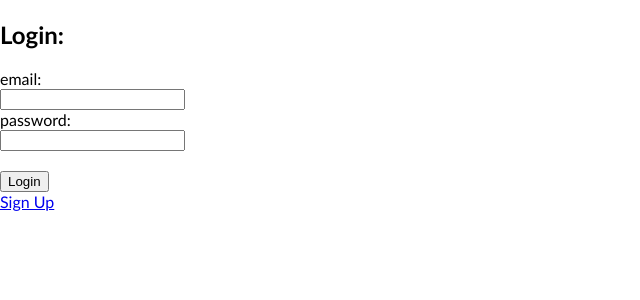
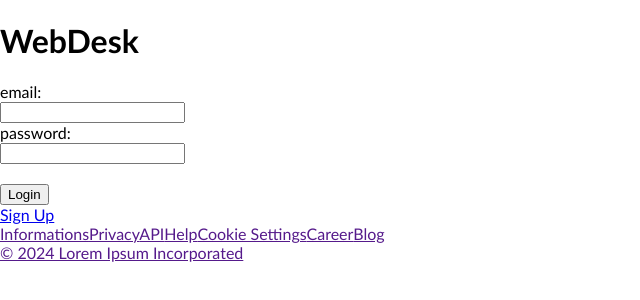
Before and after one commit to Pyrvdox/WebDesk, a React (Create React App) app in the folder frontend/: page / in a window 1280 px wide. Shown: the top 300 px of the page, without its empty margins (0-640 px from the left). Built offline with nearby package versions, Linux system fonts and the light colour scheme.

Commit message:
footer component
footer component

```diff
--- a/frontend/src/App.js
+++ b/frontend/src/App.js
@@ -1,20 +1,24 @@
 import React from 'react'
 import { BrowserRouter, Routes, Route } from "react-router-dom"
-import Navbar from './Components/Navbar';
+import NavBar from './Components/Navbar';
 import LoginComponent from './Components/Login';
 import RegisterComponent from './Components/Register';
 import HomeComponent from './Components/Home';
+import Footer from './Components/Footer';
 
 function App() {
   return (
+    <>
     <BrowserRouter>
       <Routes>
-        <Route path='cos' element={<Navbar />}/>
         <Route path='home' element={<HomeComponent />}/>
         <Route path='' element={<LoginComponent />}/>
         <Route path='register' element={<RegisterComponent />}/>
       </Routes>
+    <Footer />
     </BrowserRouter>
+    </>
+
   );
 }
 
--- /dev/null
+++ b/frontend/src/Components/Footer.js
@@ -0,0 +1,24 @@
+import React from "react";
+import '../Styles/footerstyles.css'
+
+const Footer = () => {
+
+    return(
+        <section>
+            <div className="footer-container">
+                <a href="">Informations</a>
+                <a href="">Privacy</a>
+                <a href="">API</a>
+                <a href="">Help</a>
+                <a href="">Cookie Settings</a>
+                <a href="">Career</a>
+                <a href="">Blog</a>
+            </div>
+            <div className="footer-container">
+                <a href="">© 2024 Lorem Ipsum Incorporated</a>
+            </div>
+        </section>
+    )
+}
+
+export default Footer;
--- a/frontend/src/Components/Login.js
+++ b/frontend/src/Components/Login.js
@@ -44,8 +44,8 @@ const LoginComponent = () => {
             }
 
     return(
-        <>
-        	<h2>Login:</h2>
+        <div>
+        	<h1>WebDesk</h1>
 			<form>
 
 				<label>email:</label>
@@ -74,7 +74,7 @@ const LoginComponent = () => {
                 <br/>
                 <a href="register">Sign Up</a>
 			</form>
-        </>
+        </div>
     )
 };
 
--- a/frontend/src/Components/Navbar.js
+++ b/frontend/src/Components/Navbar.js
@@ -50,26 +50,32 @@ const NavBar = () => {
                 await axios.post("http://127.0.0.1:8000/api/logout/", {"refresh": refreshToken}, config)
                 localStorage.removeItem("accessToken");
                 localStorage.removeItem("refreshToken");
+                setUserInfo(null)
                 console.log("Logout successful!")
                 navigate('/')
+
             }
         } catch(error){
             console.log(error.response)
+            refreshExpiredTokenHandler()
+            handleLogout()
         }
     }
 
     return(
+        <>
         <div className="nav">
-            <span>
-                <h1>{userInfo ? userInfo.username : "Loading..."}</h1>
-            </span>
-            <span>
-                <a href="home"><h1>WebDesk</h1></a>
-            </span>
-            <span>
+            <div>
+                <h1>WebDesk</h1>
+            </div>
+            <div className="left-nav">
+                <h1>{userInfo ? userInfo.username : ""}</h1>
+                <a href="home"><h1>Apps</h1></a>
                 <button onClick={handleLogout}>Logout</button>
-            </span>
+            </div>
         </div>
+        </>
+
     )
 };
 
--- a/frontend/src/Styles/Navbarstyle.css
+++ b/frontend/src/Styles/Navbarstyle.css
@@ -4,3 +4,8 @@
     justify-content: space-between;
     color: white;
 }
+
+.left-nav {
+    display: flex;
+    justify-content: space-between;
+}
--- /dev/null
+++ b/frontend/src/Styles/footerstyles.css
@@ -0,0 +1,4 @@
+.footer-contaier {
+    display: flex;
+    justify-content: space-between;
+}
```
Also changed, not shown: frontend/src/Styles/frontpages.css (added).
